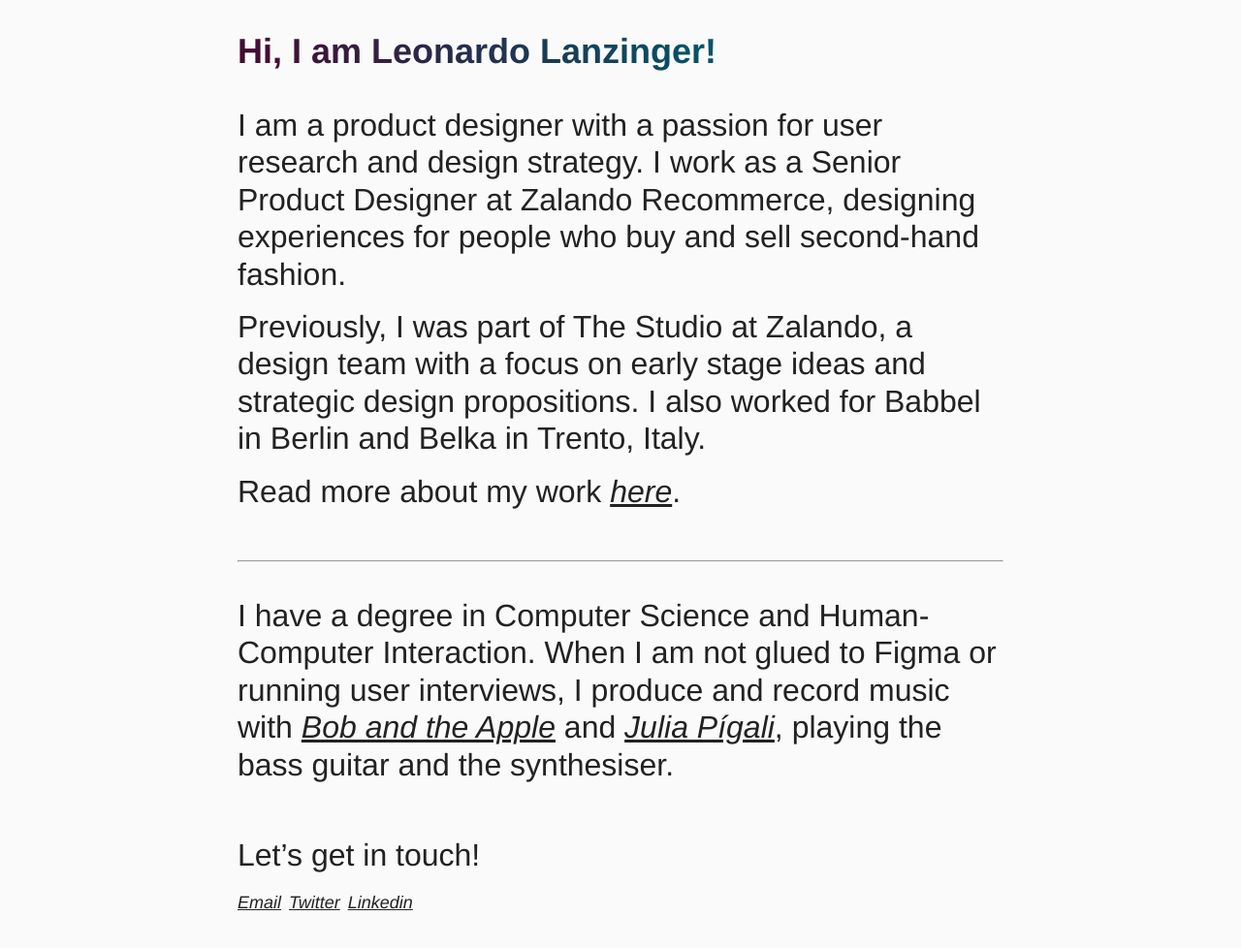
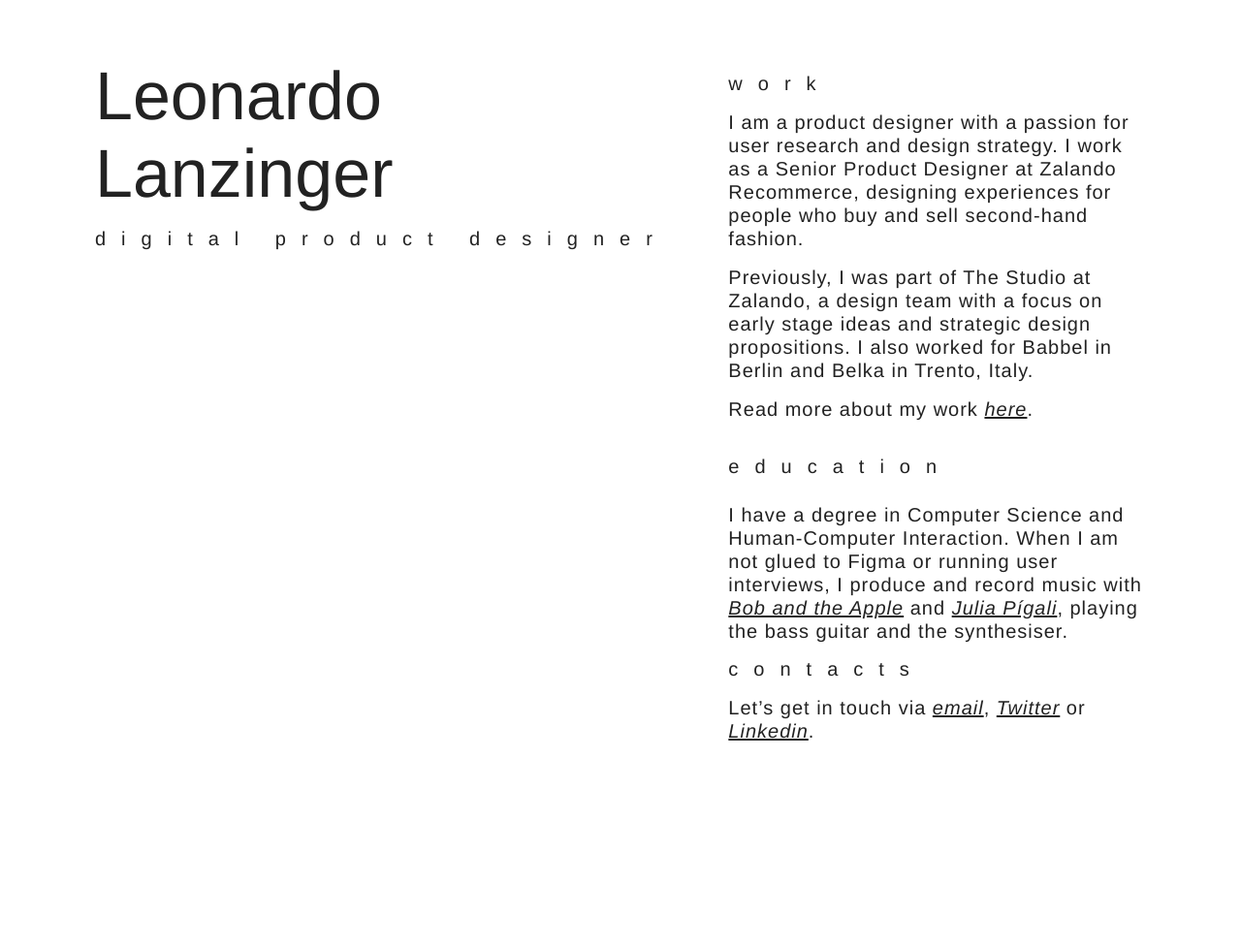
Before and after one commit to leolanzinger/leolanzinger.github.io, a Gatsby site: page / in a window 1280 px wide. Shown: the whole page at 97% size. After the commit the page ends 838 px from the top, so only its background shows below. Built offline with nearby package versions, Linux system fonts and the light colour scheme; Gatsby itself is replaced by a stand-in of ours; a web font is replaced by a local one.

Commit message:
reformatted portfolio

```diff
--- a/src/components/footer.js
+++ b/src/components/footer.js
@@ -3,13 +3,11 @@
 
 const Footer = () => {
     return (
-        <div className="box-12 main footer">
-            <h3>
-                Let’s get in touch!
-            </h3>
-            <a href="mailto:leonardo.lanzinger@gmail.com" className="social-link">Email</a>
-            <a href="https://twitter.com/Leo_Lanzinger" className="social-link">Twitter</a>
-            <a href="https://www.linkedin.com/in/leonardolanzinger/" className="social-link">Linkedin</a>
+        <div className="footer">
+            <h4>contacts</h4>
+            <p>
+                Let’s get in touch via <a href="mailto:leonardo.lanzinger@gmail.com" className="social-link">email</a>, <a href="https://twitter.com/Leo_Lanzinger" className="social-link">Twitter</a> or <a href="https://www.linkedin.com/in/leonardolanzinger/" className="social-link">Linkedin</a>.
+            </p>
         </div>
     )
 }
--- a/src/pages/index.js
+++ b/src/pages/index.js
@@ -4,17 +4,19 @@
 
 const mainStyles = {
   color: "#222222",
-  fontFamily: "Helvetica Neue, helvetica, sans-serif, serif"
+  fontFamily: "neue-haas-grotesk-display, helvetica, sans-serif, serif"
 }
 
 const IndexPage = () => {
   return (
     <main style={mainStyles}>
       <div className="grid">
-        <div className="box-12 main">
-          <h1>Hi, I am Leonardo Lanzinger!</h1>
+        <div className="box-7 main title">
+          <h1>Leonardo Lanzinger</h1>
+          <h4>digital product designer</h4>
         </div>
-        <div className="box-12 main">
+        <div className="box-5 main">
+          <h4>work</h4>
           <p>
             I am a product designer with a passion for user research and design strategy.
             I work as a Senior Product Designer at Zalando Recommerce, designing experiences for people who buy and sell second-hand fashion.
@@ -26,17 +28,13 @@
           <p>
             Read more about my work <a href="/work">here</a>.
           </p>
-        </div>
-        <div className="box-12 main">
-          <hr/>
-        </div>
-        <div className="box-12 main">
+          <h4>education</h4>
           <p>
             I have a degree in Computer Science and Human-Computer Interaction.
             When I am not glued to Figma or running user interviews, I produce and record music with <a href="https://open.spotify.com/artist/6M2Pk85GotQvfbYCmWhEme">Bob and the Apple</a> and <a href="https://open.spotify.com/artist/42MCPv6PC71ywUF6cR5uHU">Julia Pígali</a>, playing the bass guitar and the synthesiser.
           </p>
+          <Footer />
         </div>
-        <Footer />
       </div>
     </main>
   )
--- a/src/styles/style.css
+++ b/src/styles/style.css
@@ -1,24 +1,36 @@
 /* @import url('https://fonts.googleapis.com/css2?family=DM+Sans:ital,wght@0,400;0,500;0,700;1,400&display=swap'); */
+
+@import url('https://use.typekit.net/pyb2jyf.css'); */
+
 
 body {
     margin: 0;
-    background-color: #FAFAFA;
+    background-color: #FEFEFE;
 }
 
 .grid {
     display: grid;
-    grid-template-rows: repeat(6, auto);
     grid-template-columns: repeat(12, 1fr);
     grid-gap: 36px;
-    max-width: 790px;
+    /* max-width: 790px; */
     margin: 0 auto;
-    padding: 32px 0 48px 0;
+    padding: 82px 90px 48px 90px;
+    padding-top: 4%;
 }
 .box-12 {
     grid-column: span 12;
 }
+.box-8 {
+    grid-column: span 8;
+}
+.box-7 {
+    grid-column: span 7;
+}
 .box-6 {
     grid-column: span 6;
+}
+.box-5 {
+    grid-column: span 5;
 }
 .box-4 {
     grid-column: span 4;
@@ -28,6 +40,9 @@
 }
 .box-2 {
     grid-column: span 2;
+}
+.box-1 {
+    grid-column: span 1;
 }
 @media screen and (max-width: 880px) {
     .grid {
@@ -51,29 +66,53 @@
     font-style: italic;
 }
 
+a.no-italics {
+    font-style: normal;
+}
+
 .main h1 {
-    font-weight: 700;
-    font-size: 36px;
+    font-weight: 400;
+    font-size: 70px;
     line-height: normal;
+    max-width: 100%;
     margin: 0;
-    background: -webkit-linear-gradient(45deg,#48082E, #00586B);
+    /*background: -webkit-linear-gradient(45deg,#48082E, #00586B);
     -webkit-background-clip: text;
     -webkit-text-fill-color: transparent;
     background-size: 100%;
-    width: max-content;
+    width: max-content;*/
+    margin: 0 0 0 0 !important;
+}
+
+.main h4 {
+    font-weight: 400;
+    font-size: 20px;
+    letter-spacing: 16px;
+    margin: 36px 0 26px;
+}
+
+.main h4:first-child {
+    margin: 16px 0;
+}
+
+.main h3 {
+    font-weight: 500;
+}
+
+.title h4 {
+    margin: 16px 0;
+}
+
+h3.no-top-margin {
+    margin-top: 0;
 }
 
 .main p {
     font-weight: 400;
-    font-size: 32px;
+    font-size: 20px;
     line-height: 1.2em;
     margin: 0 0 16px 0;
-}
-
-.social-link {
-    margin-right: 8px;
-    font-size: 18px;
-    font-weight: 400;
+    letter-spacing: 0.05em;
 }
 
 .nav {
@@ -99,11 +138,15 @@
     }
     .main h1 {
         display: inline;
+        font-size: 36px;
+    }
+    .main p {
+        font-size: 24px;
     }
 }
 
 .footer h3 {
-    font-weight: 500;
+    font-weight: 400;
     font-size: 32px;
     line-height: 1.4em;
     margin: 0 0 16px 0;
--- a/src/styles/work.css
+++ b/src/styles/work.css
@@ -2,8 +2,9 @@
     grid-gap: 16px;
 }
 
-.main h1 {
+h1.work-header {
     margin: 24px 0 0 0;
+    font-weight: 500;
 }
 
 h2 {
@@ -20,7 +21,7 @@
 }
 
 .work p {
-    font-size: 28px;
+    font-size: 20px;
     line-height: normal;
     font-weight: 400;
     line-height: 1.4em;
```
Also changed, not shown: src/pages/work.js (+12 -18 lines), 1 other file.
